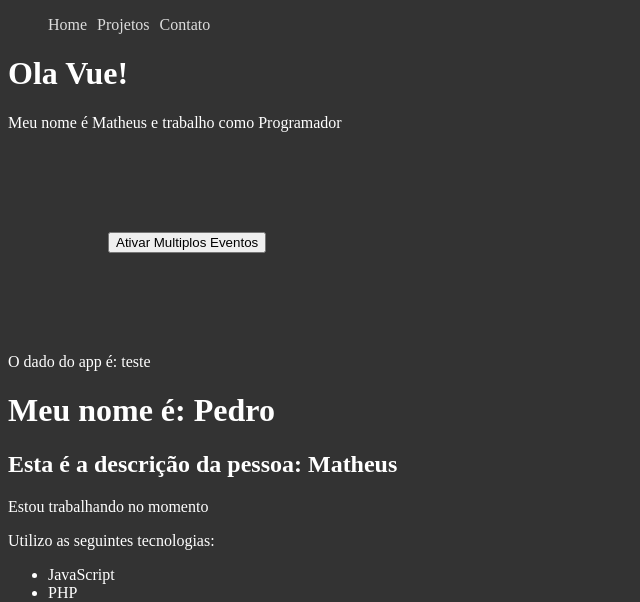
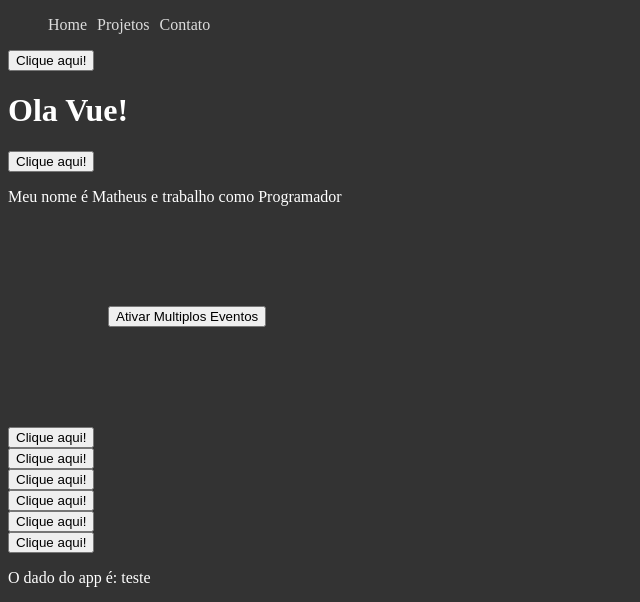
Before and after one commit to Frezende76/Meu-portfolio, a Vue app in the folder 2_projeto_vue/: page / in a window 1280 px wide. Shown: the top 602 px of the page, without its empty margins (0-640 px from the left). Built offline with nearby package versions, Linux system fonts and the light colour scheme.

Commit message:
Update: Aprendendo a Reutilização de componentes de vue.js

```diff
--- a/2_projeto_vue/src/components/PrimeiroComponente.vue
+++ b/2_projeto_vue/src/components/PrimeiroComponente.vue
@@ -1,18 +1,29 @@
 <template>
     <div>
+        <Reutilizacao />
         <h1>Ola Vue!</h1>
+        <Reutilizacao />
         <p> Meu nome é {{ nome }} e trabalho como {{ profissão }}</p>
         <multiplosEventos />
+        <Reutilizacao />
+        <Reutilizacao />
+        <Reutilizacao />
+        <Reutilizacao />
+        <Reutilizacao />
+        <Reutilizacao />
+
     </div>
 </template>
 
 <script>
     import MultiplosEventos from './MultiplosEventos.vue';
+    import Reutilizacao from './Reutilizacao.vue';
 
     export default {
         name: 'PrimeiroComponente',
         components: {
-            MultiplosEventos
+            MultiplosEventos,
+            Reutilizacao
         },
         data() {
             return {
--- /dev/null
+++ b/2_projeto_vue/src/components/Reutilizacao.vue
@@ -0,0 +1,22 @@
+<template>
+    <div>
+        <button @click="ativar">Clique aqui!</button>
+        <span v-show="ativou">Ativado!</span>
+    </div>
+</template>
+
+<script>
+    export default {
+        name: 'Reutilizacao',
+        data() {
+            return {
+                ativou: false
+            }
+        },
+        methods: {
+            ativar() {
+                this.ativou = !this.ativou
+            }
+        }
+    }
+</script>
```
